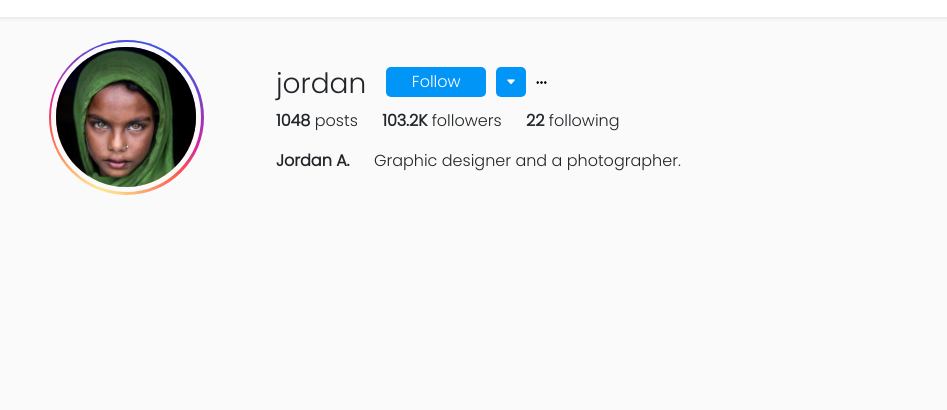
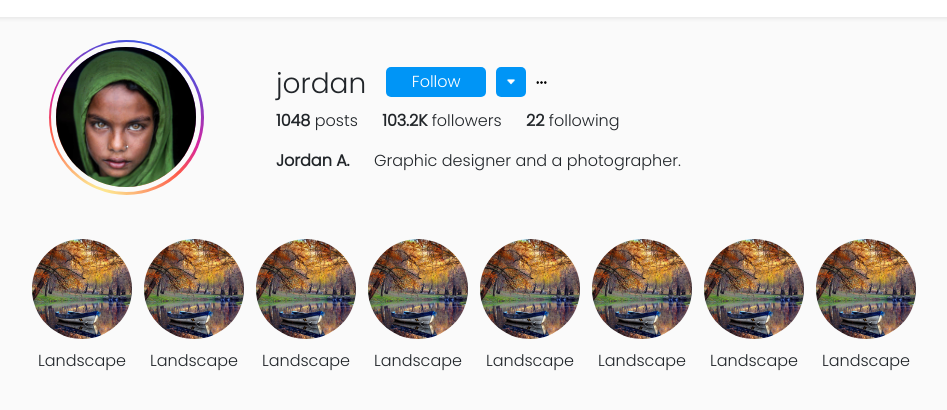
Before and after one commit to AliNajafi72/instagram-front-end, a website: page index.html in a window 1280 px wide. Shown: the part 48-458 px from the top of the page, without its empty margins (166-1113 px from the left). Drawn offline with nearby package versions, Linux system fonts and the light colour scheme.

Commit message:
Add saved stories to index page

```diff
--- a/css/style.css
+++ b/css/style.css
@@ -154,3 +154,23 @@ nav {
 .bio {
     margin-left: 20px;
 }
+
+.saved-stories-inner {
+    width: 70%;
+}
+
+.saved-stories-photo {
+    display: block;
+    width: 100px;
+    border-radius: 50%;
+    margin: 0 auto;
+}
+
+.saved-stories {
+    display: inline-block;
+}
+
+.saved-stories-title {
+    text-align: center;
+    margin-top: 10px;
+}
--- a/index.html
+++ b/index.html
@@ -5,8 +5,10 @@
     <title>Instagram</title>
     <link rel="icon" href="img/favicon.png">
     <link rel="stylesheet" href="node_modules/bootstrap/dist/css/bootstrap.css">
+    <link href="https://fonts.googleapis.com/css2?family=Poppins:wght@300&display=swap" rel="stylesheet">
+    <link rel="stylesheet" href="node_modules/slick-carousel/slick/slick.css">
+    <link rel="stylesheet" href="node_modules/slick-carousel/slick/slick-theme.css.css">
     <link rel="stylesheet" href="css/style.css">
-    <link href="https://fonts.googleapis.com/css2?family=Poppins:wght@300&display=swap" rel="stylesheet">
 </head>
 <body>
 
@@ -66,7 +68,57 @@
         </div>
     </div>
 </div>
-
+<div class="d-flex justify-content-center saved-stories-container">
+    <div class="saved-stories-inner">
+        <div class="saved-stories">
+            <img class="saved-stories-photo" src="./img/landscape-photo.jpg">
+            <p class="saved-stories-title">Landscape</p>
+        </div>
+        <div class="saved-stories">
+            <img class="saved-stories-photo" src="./img/landscape-photo.jpg">
+            <p class="saved-stories-title">Landscape</p>
+        </div>
+        <div class="saved-stories">
+            <img class="saved-stories-photo" src="./img/landscape-photo.jpg">
+            <p class="saved-stories-title">Landscape</p>
+        </div>
+        <div class="saved-stories">
+            <img class="saved-stories-photo" src="./img/landscape-photo.jpg">
+            <p class="saved-stories-title">Landscape</p>
+        </div>
+        <div class="saved-stories">
+            <img class="saved-stories-photo" src="./img/landscape-photo.jpg">
+            <p class="saved-stories-title">Landscape</p>
+        </div>
+        <div class="saved-stories">
+            <img class="saved-stories-photo" src="./img/landscape-photo.jpg">
+            <p class="saved-stories-title">Landscape</p>
+        </div>
+        <div class="saved-stories">
+            <img class="saved-stories-photo" src="./img/landscape-photo.jpg">
+            <p class="saved-stories-title">Landscape</p>
+        </div>
+        <div class="saved-stories">
+            <img class="saved-stories-photo" src="./img/landscape-photo.jpg">
+            <p class="saved-stories-title">Landscape</p>
+        </div>
+        <div class="saved-stories">
+            <img class="saved-stories-photo" src="./img/landscape-photo.jpg">
+            <p class="saved-stories-title">Landscape</p>
+        </div>
+        <div class="saved-stories">
+            <img class="saved-stories-photo" src="./img/landscape-photo.jpg">
+            <p class="saved-stories-title">Landscape</p>
+        </div>
+        <div class="saved-stories">
+            <img class="saved-stories-photo" src="./img/landscape-photo.jpg">
+            <p class="saved-stories-title">Landscape</p>
+        </div>
+    </div>
+</div>
+<script type="text/javascript" src="//code.jquery.com/jquery-migrate-1.2.1.min.js"></script>
+<script src="node_modules/jquery/dist/jquery.min.js"></script>
+<script src="node_modules/slick-carousel/slick/slick.js"></script>
 <script src="./js/script.js"></script>
 <script src="node_modules/bootstrap/dist/js/bootstrap.js"></script>
 </body>
--- a/js/script.js
+++ b/js/script.js
@@ -1,3 +1,4 @@
+$(document).ready(function(){
     let searchInputPlaceholder = document.getElementById("search-input-placeholder");
     let searchInput = document.getElementById("search-input");
     searchInput.addEventListener("click", () => {
@@ -22,3 +23,9 @@ searchInput.addEventListener("input", () => {
             searchInputPlaceholder.style.visibility = "visible";
         }
     })
+    $('.saved-stories-inner').slick({
+        slidesToShow: 8,
+        prevArrow: false,
+        nextArrow: false
+    })
+});
--- a/package.json
+++ b/package.json
@@ -4,6 +4,7 @@
   "dependencies": {
     "animate.css": "^4.1.1",
     "bootstrap": "^4.5.3",
+    "jquery": "^3.5.1",
     "slick-carousel": "^1.8.1"
   },
   "main": "index.js",
```
Also changed, not shown: img/landscape-photo.jpg (added), 1 other file. Lines whose indentation alone changed are shown as unchanged.
